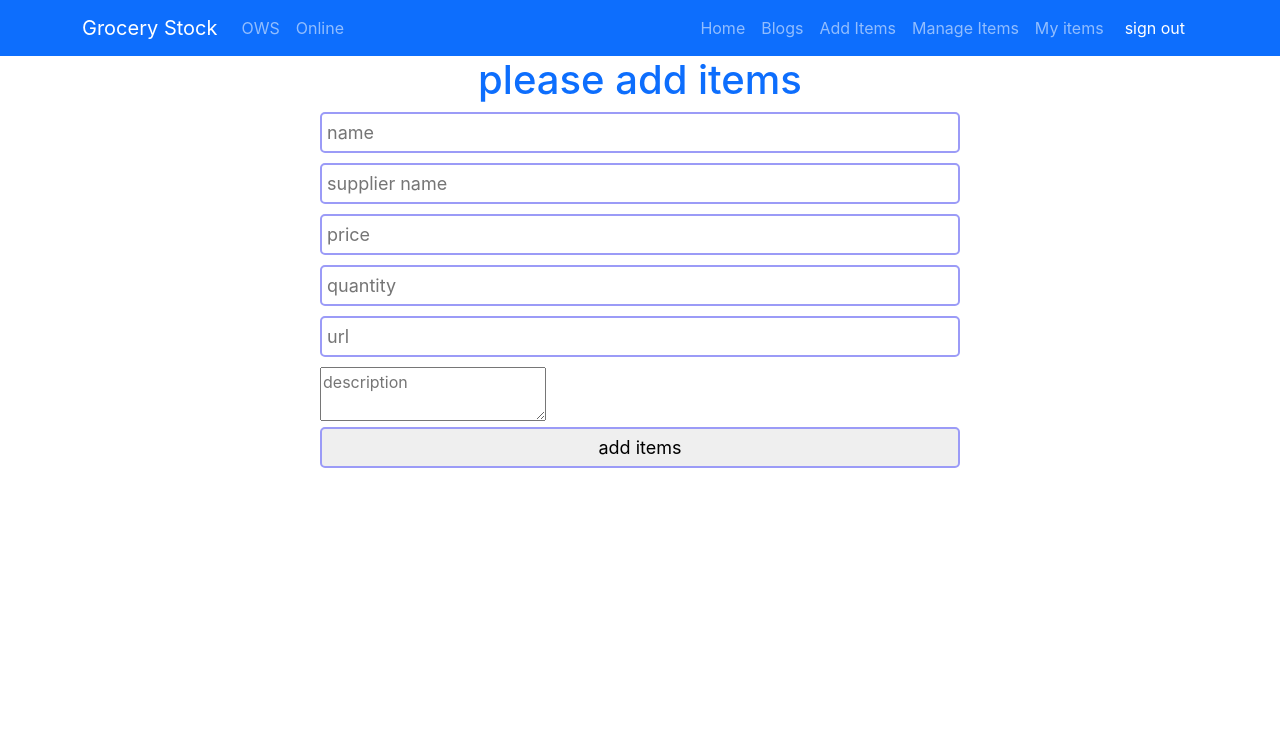
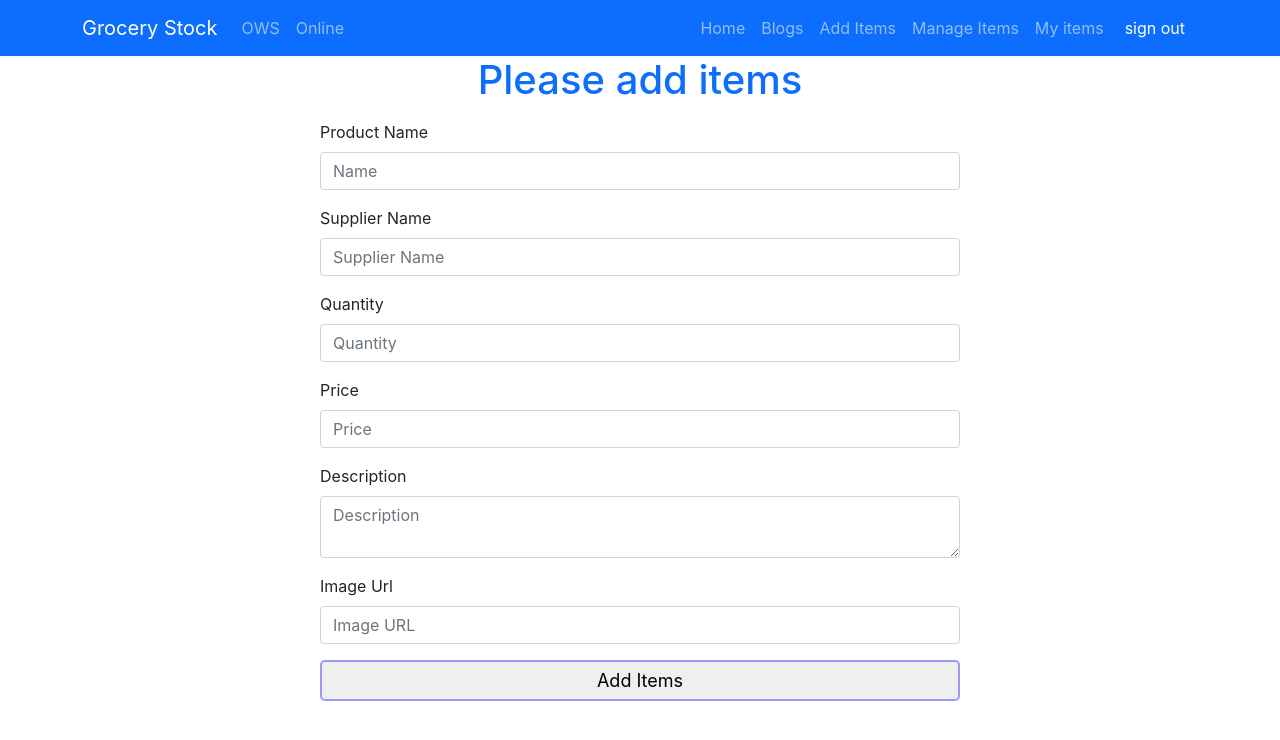
Before and after one commit to jasim-uddim/warehouse-management, a React (Create React App) app: page /addItems in a window 1280 px wide. Shown: the top 740 px of the page. Built offline with nearby package versions, Linux system fonts and the light colour scheme; no server answers; sample sign-in values are in the browser's storage.

Commit message:
use react hooks

```diff
--- a/package.json
+++ b/package.json
@@ -12,6 +12,7 @@
     "react-bootstrap": "^2.3.1",
     "react-dom": "^18.1.0",
     "react-firebase-hooks": "^5.0.3",
+    "react-hook-form": "^7.30.0",
     "react-hot-toast": "^2.2.0",
     "react-router-dom": "^6.3.0",
     "react-scripts": "5.0.1",
--- a/src/Pages/AddItems/AddItems.js
+++ b/src/Pages/AddItems/AddItems.js
@@ -1,56 +1,111 @@
-import React from "react";
+import { useForm } from "react-hook-form";
+import useServices from "../../hooks/useServices";
 
 const AddItems = () => {
-  const handleAddItem = (event) => {
-    event.preventDefault();
-    const name = event.target.name.value;
-    const supplier = event.target.supplier.value;
-    const price = event.target.price.value;
-    const quantity = event.target.quantity.value;
-    const photoUrl = event.target.photoUrl.value;
-    const description = event.target.description.value;
-    console.log(name, supplier, price, quantity, photoUrl, description);
-    event.target.reset();
+  const [items, steItems] = useServices();
+  const { register, handleSubmit } = useForm();
 
-    const url = `http://localhost:5000/service`;
-    fetch(url, {
+  const onSubmit = (data) => {
+    fetch("http://localhost:5001/service", {
       method: "POST",
       headers: {
         "content-type": "application/json",
       },
-      body: JSON.stringify(),
+      body: JSON.stringify(data),
     })
       .then((res) => res.json())
-      .then((data) => console.log(data));
+      .then((result) => {
+        const newItems = [...items, data];
+        steItems(newItems);
+        alert("Items Added successfully");
+      });
   };
+
   return (
     <div>
       <h1
         className="text-center
       text-primary"
       >
-        please add items
+        Please add items
       </h1>
       <div className="form-container">
-        <form onSubmit={handleAddItem}>
-          <input type="text" name="name" id="" placeholder="name" />
-          <input
-            type="text"
-            name="supplier"
-            id=""
-            placeholder="supplier name"
-          />
-          <input type="number" name="price" id="" placeholder="price" />
-          <input type="number" name="quantity" id="" placeholder="quantity" />
-          <input type="text" name="photoUrl" id="" placeholder="url" />
-          <textarea
-            type="text"
-            name="description"
-            id=""
-            placeholder="description"
-          />
-
-          <input type="submit" value="add items" />
+        <form onSubmit={handleSubmit(onSubmit)}>
+          <div className="my-3">
+            <label htmlFor="name" className="form-label">
+              Product Name
+            </label>
+            <input
+              className="form-control"
+              {...register("name")}
+              placeholder="Name"
+              id="name"
+              required
+            />
+          </div>
+          <div className="my-3">
+            <label htmlFor="supplier" className="form-label">
+              Supplier Name
+            </label>
+            <input
+              className="form-control"
+              {...register("supplier")}
+              placeholder="Supplier Name"
+              id="supplier"
+              required
+            />
+          </div>
+          <div className="my-3">
+            <label htmlFor="quantity" className="form-label">
+              Quantity
+            </label>
+            <input
+              className="form-control"
+              {...register("quantity")}
+              type="number"
+              placeholder="Quantity"
+              id="quantity"
+              required
+            />
+          </div>
+          <div className="my-3">
+            <label htmlFor="price" className="form-label">
+              Price
+            </label>
+            <input
+              className="form-control"
+              {...register("price")}
+              type="number"
+              placeholder="Price"
+              id="price"
+              required
+            />
+          </div>
+          <div className="my-3">
+            <label htmlFor="description" className="form-label">
+              Description
+            </label>
+            <textarea
+              className="form-control"
+              {...register("description")}
+              placeholder="Description"
+              id="description"
+              required
+            />
+          </div>
+          <div className="my-3">
+            <label htmlFor="img" className="form-label">
+              Image Url
+            </label>
+            <input
+              className="form-control"
+              {...register("img")}
+              placeholder="Image URL"
+              id="img"
+              required
+            />
+          </div>
+          <input type="submit" value="Add Items" />
         </form>
       </div>
     </div>
--- a/src/Pages/ManegeProduct/ManegeProduct.js
+++ b/src/Pages/ManegeProduct/ManegeProduct.js
@@ -5,7 +5,7 @@ const ManegeProduct = () => {
   const handleDelete = (id) => {
     const proceed = window.confirm("are you sure delete");
     if (proceed) {
-      const url = `http://localhost:5000/service/${id}`;
+      const url = `http://localhost:5001/service/${id}`;
       fetch(url, {
         method: "DELETE",
       })
--- a/src/Pages/StockUpdate/StockUpdate.js
+++ b/src/Pages/StockUpdate/StockUpdate.js
@@ -8,7 +8,7 @@ const StockProduct = () => {
   const [restock, setRestock] = useState(0);
 
   useEffect(() => {
-    const url = `http://localhost:5000/service/${id}`;
+    const url = `http://localhost:5001/service/${id}`;
     fetch(url)
       .then((res) => res.json())
       .then((data) => setProduct(data));
@@ -23,7 +23,7 @@ const StockProduct = () => {
     }
 
     // send data to the server
-    fetch(`http://localhost:5000/service/${id}`, {
+    fetch(`http://localhost:5001/service/${id}`, {
       method: "PUT",
       headers: {
         "content-type": "application/json",
@@ -45,7 +45,7 @@ const StockProduct = () => {
         : (updated.quantity = updated.quantity + 1);
     }
     // send data to the server
-    fetch(`http://localhost:5000/service/${id}`, {
+    fetch(`http://localhost:5001/service/${id}`, {
       method: "PUT",
       headers: {
         "content-type": "application/json",
--- a/src/Pages/WorkerService/WorkerService.js
+++ b/src/Pages/WorkerService/WorkerService.js
@@ -5,7 +5,7 @@ const WorkerService = () => {
   const [services, setServices] = useState([]);
 
   useEffect(() => {
-    fetch("http://localhost:5000/service")
+    fetch("http://localhost:5001/service")
       .then((res) => res.json())
       .then((data) => setServices(data));
   }, []);
--- a/src/hooks/useServices.js
+++ b/src/hooks/useServices.js
@@ -4,7 +4,7 @@ const useServices = () => {
   const [services, setServices] = useState([]);
 
   useEffect(() => {
-    fetch("http://localhost:5000/service")
+    fetch("http://localhost:5001/service")
       .then((res) => res.json())
       .then((data) => setServices(data));
   }, []);
```
Also changed, not shown: 1 other file (tests, documents, lock files or other folders).
